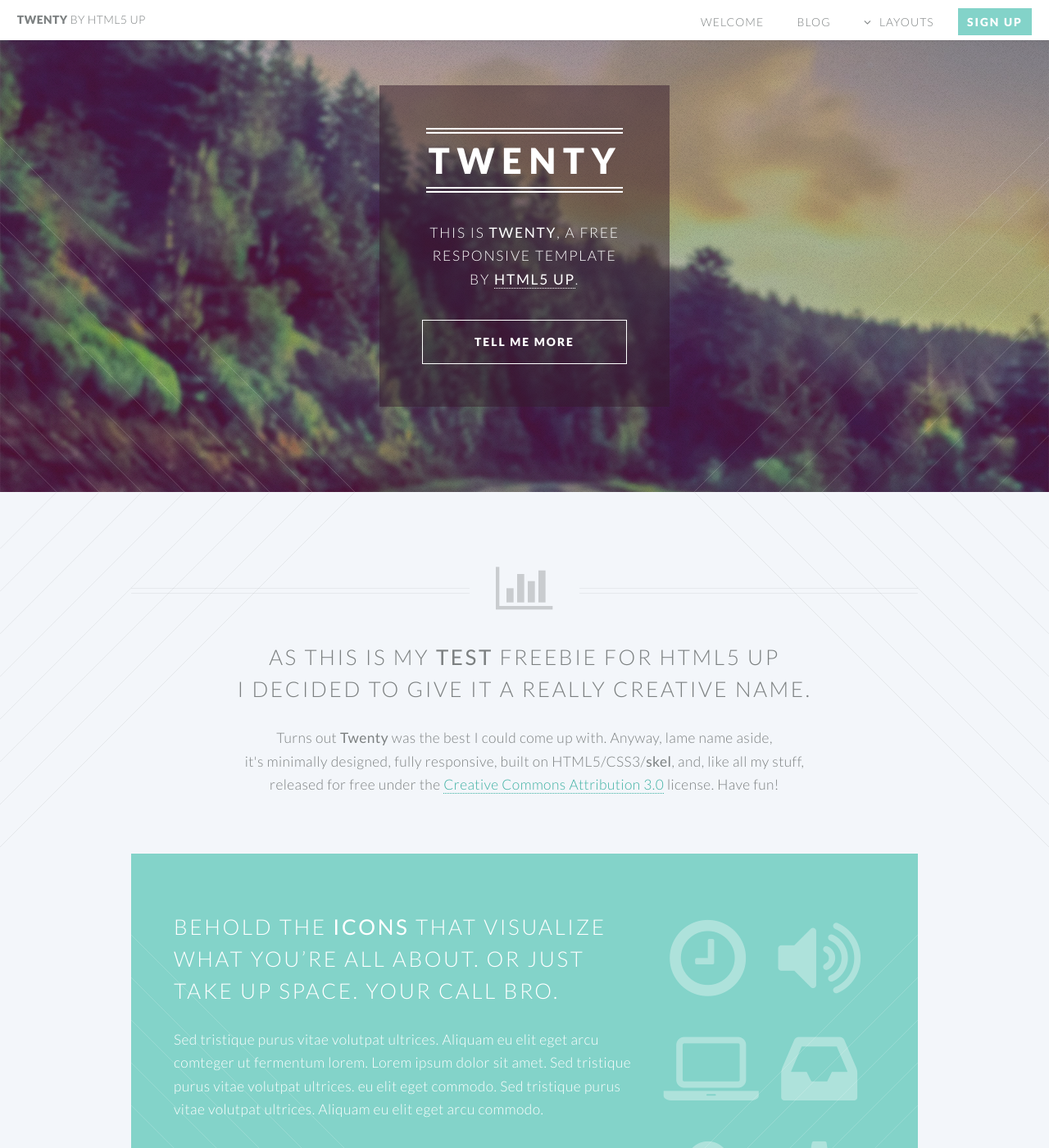
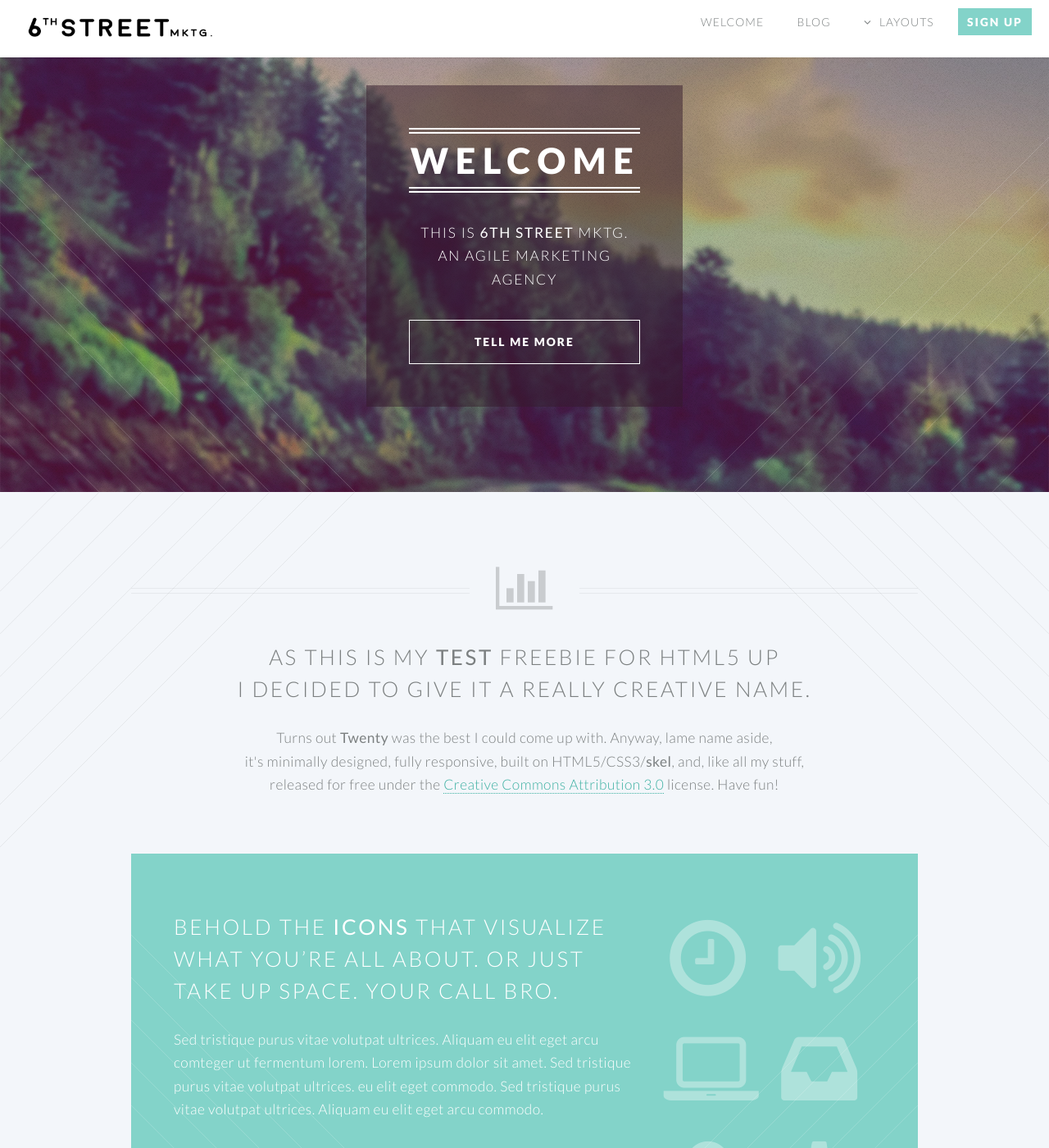
Before and after one commit to bbordofsky/bbordofsky.github.io, a Jekyll site: the page built from index.html, in a window 1280 px wide and 1400 px high. Shown: the whole window at 82% size. Built offline with Jekyll 4.4.1, drawn with Linux system fonts in a browser that asks for light colours.

Commit message:
A few test updates

```diff
--- a/_includes/banner.html
+++ b/_includes/banner.html
@@ -10,13 +10,13 @@
     <div class="inner">
 
         <header>
-            <h2>TWENTY</h2>
+            <h2>Welcome</h2>
         </header>
-        <p>This is <strong>Twenty</strong>, a free
+        <p>This is <strong>6th Street</strong> Mktg.
         <br />
-        responsive template
+        an agile marketing
         <br />
-        by <a href="http://html5up.net">HTML5 UP</a>.</p>
+        agency</p>
         <footer>
             <ul class="buttons vertical">
                 <li><a href="#main" class="button fit scrolly">Tell Me More</a></li>
--- a/_includes/header.html
+++ b/_includes/header.html
@@ -1,5 +1,5 @@
 <header id="header">
-				<h1 id="logo"><a href="/">Twenty <span>by HTML5 UP</span></a></h1>
+				<h1 id="logo"><a href="/"><img src="/assets/horizontal-logo.png"></span></a></h1>
 				<nav id="nav">
 					<ul>
 						<li><a href="/">Welcome</a></li>
--- a/css/style.css
+++ b/css/style.css
@@ -727,7 +727,10 @@
 				#header.alt nav ul li.active > a, #header.alt nav ul li:hover > a {
 					border: solid 1px;
 				}
-
+		header img{
+			max-width:20%;
+			margin-top:5px;
+		}
 
 /* Blog */
 
```
Also changed, not shown: assets/horizontal-logo.png (added), 10 other files.
